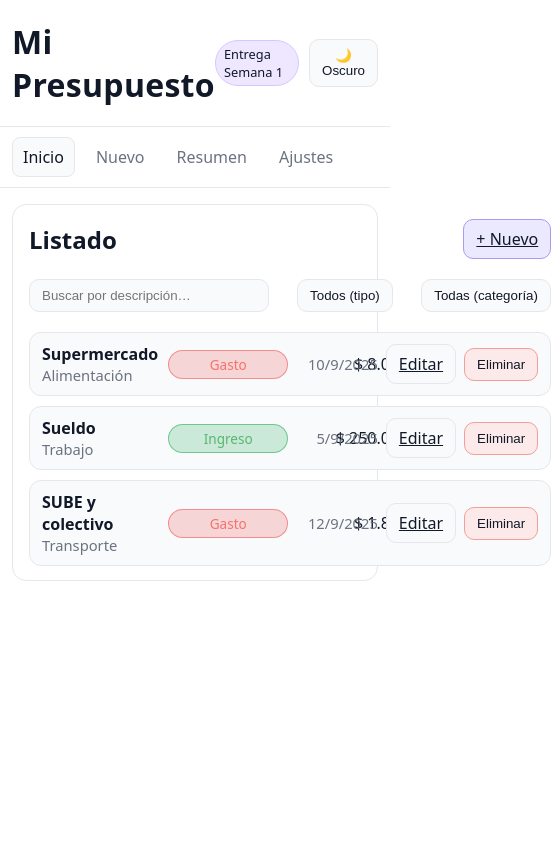
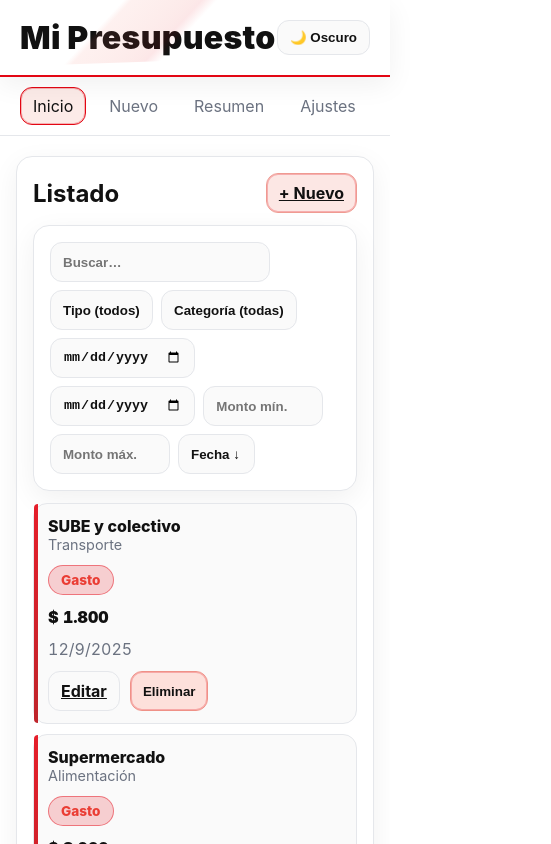
Before and after one commit to liamcohenn/EFSIfinal, a React (Vite) app in the folder tpfinalEFSI/: page / in a window 390 px wide. Shown: the top 844 px of the page, 551 px wide, since content can reach past the window. Built offline with nearby package versions, Linux system fonts and the light colour scheme.

Commit message:
filtros, ajustes y arreglos css

```diff
--- a/tpfinalEFSI/src/components/Header.jsx
+++ b/tpfinalEFSI/src/components/Header.jsx
@@ -7,7 +7,6 @@ export default function Header(){
     <header className="header">
       <h1 className="title">Mi Presupuesto</h1>
       <div style={{display:'flex', alignItems:'center', gap:10}}>
-        <span className="badge">Entrega Semana 1</span>
         <button className="btn" onClick={toggleDark}>
           {dark ? '☀️ Claro' : '🌙 Oscuro'}
         </button>
--- a/tpfinalEFSI/src/components/MovimientoItem.jsx
+++ b/tpfinalEFSI/src/components/MovimientoItem.jsx
@@ -11,23 +11,25 @@ function formatCurrency(n){
 export default function MovimientoItem({ m, onDelete }){
   return (
     <div className="item">
-      <div>
-        <div style={{fontWeight:600}}>{m.descripcion}</div>
-        <div className="helper">{m.categoria}</div>
+      {/* Col 1: Descripción + categoría */}
+      <div className="item-info">
+        <div className="item-title">{m.descripcion}</div>
+        <div className="item-sub">{m.categoria}</div>
       </div>
 
+      {/* Col 2: Tipo */}
       <div className={`tipo ${m.tipo.toLowerCase()}`}>{m.tipo}</div>
 
-      <div style={{textAlign:'right', fontVariantNumeric:'tabular-nums'}}>
-        {formatCurrency(m.monto)}
-      </div>
+      {/* Col 3: Monto (derecha) */}
+      <div className="item-monto">{formatCurrency(m.monto)}</div>
 
-      <div style={{display:'flex', gap:8, justifyContent:'flex-end', alignItems:'center'}}>
-        <div className="helper" style={{textAlign:'right'}}>
-          {new Date(m.fecha).toLocaleDateString('es-AR')}
-        </div>
-        <Link to={`/editar/${m.id}`} className="btn">Editar</Link>
-        <button className="btn warning" onClick={() => onDelete?.(m.id)}>Eliminar</button>
+      {/* Col 4: Fecha (separada del monto) */}
+      <div className="item-fecha">{new Date(m.fecha).toLocaleDateString('es-AR')}</div>
+
+      {/* Col 5: Acciones */}
+      <div className="item-actions">
+        <Link to={`/editar/${m.id}`} className="btn ghost">Editar</Link>
+        <button className="btn danger" onClick={() => onDelete?.(m.id)}>Eliminar</button>
       </div>
     </div>
   )
--- a/tpfinalEFSI/src/context/MovimientosContext.jsx
+++ b/tpfinalEFSI/src/context/MovimientosContext.jsx
@@ -16,57 +16,44 @@ export function MovimientosProvider({ children }) {
   const [movimientos, setMovimientos] = useLocalStorage(STORAGE_KEY, [])
   const [dark, setDark] = useLocalStorage(THEME_KEY, false)
 
-  // Seed inicial si está vacío
   useEffect(() => {
-    if (!movimientos || movimientos.length === 0) {
-      setMovimientos(movimientosMock)
-    }
+    if (!movimientos || movimientos.length === 0) setMovimientos(movimientosMock)
     // eslint-disable-next-line react-hooks/exhaustive-deps
   }, [])
 
-  // Tema
   useEffect(() => {
     const root = document.documentElement
-    if (dark) root.classList.add('dark')
-    else root.classList.remove('dark')
+    if (dark) root.classList.add('dark'); else root.classList.remove('dark')
   }, [dark])
 
   // CRUD
   const addMovimiento = (data) => {
     const nuevo = { ...data, id: genId(), monto: Number(data.monto) }
-    setMovimientos(prev => [nuevo, ...prev].sort((a,b) => new Date(b.fecha) - new Date(a.fecha)))
+    setMovimientos(prev => [nuevo, ...prev].sort((a,b)=> new Date(b.fecha) - new Date(a.fecha)))
   }
-
   const updateMovimiento = (id, data) => {
     setMovimientos(prev =>
       prev.map(m => String(m.id) === String(id) ? { ...m, ...data, monto: Number(data.monto) } : m)
-         .sort((a,b) => new Date(b.fecha) - new Date(a.fecha))
+         .sort((a,b)=> new Date(b.fecha) - new Date(a.fecha))
     )
   }
-
-  const removeMovimiento = (id) => {
-    setMovimientos(prev => prev.filter(m => String(m.id) !== String(id)))
-  }
-
+  const removeMovimiento = (id) => setMovimientos(prev => prev.filter(m => String(m.id) !== String(id)))
   const resetDatos = () => setMovimientos(movimientosMock)
+  const clearDatos = () => setMovimientos([]) // deja vacío
   const toggleDark = () => setDark(!dark)
 
   const value = useMemo(() => ({
     movimientos,
-    setMovimientos,
     addMovimiento,
     updateMovimiento,
     removeMovimiento,
     resetDatos,
+    clearDatos,
     dark,
     toggleDark
   }), [movimientos, dark])
 
-  return (
-    <MovimientosContext.Provider value={value}>
-      {children}
-    </MovimientosContext.Provider>
-  )
+  return <MovimientosContext.Provider value={value}>{children}</MovimientosContext.Provider>
 }
 
 export function useMovimientos() {
--- a/tpfinalEFSI/src/index.css
+++ b/tpfinalEFSI/src/index.css
@@ -1,127 +1,230 @@
+/* Claro */
 :root{
-  /* LIGHT THEME (claro) */
-  --bg: #ffffff;
-  --text: #111827;          /* casi negro */
-  --muted: #6b7280;         /* gris medio */
-  --panel: #ffffff;         /* tarjetas/fondos de panel */
-  --surface: #f8fafc;       /* superficies suaves (items, botones ghost) */
-  --border: #e5e7eb;        /* gris claro */
-  --primary: #7c3aed;
-  --primary-100: #efe7ff;   /* para badge/fondos suaves */
-  --ok: #16a34a;
-  --warn:#f59e0b;
-  --info:#2563eb;
-  --danger:#ef4444;
+  --blanco: #ffffff;
+  --negro: #111111;
+  --rojo: #e30613;       /* rojo River */
+  --rojo-osc: #b80d14;
+  --gris: #6b7280;
+  --gris-claro: #e9ecef;
+  --borde: #e5e7eb;
+
+  --bg: var(--blanco);
+  --panel: #ffffff;
+  --surface: #fafafa;
+  --text: var(--negro);
+  --muted: var(--gris);
+  --shadow: 0 8px 28px rgba(0,0,0,.06);
+
+  --ok: #15a34a;
+  --danger: var(--rojo);
 }
 
-/* DARK THEME (oscuro) */
+/* Oscuro (camiseta alternativa: negro con vivos rojos) */
 html.dark{
-  --bg: #000000;
-  --text: #e5eef7;
-  --muted: #9aa4b2;
-  --panel: #0b0f14;
-  --surface: #0f1524;
-  --border: #1f2a3a;
-  --primary: #7c3aed;
-  --primary-100: rgba(124,58,237,.15);
+  --bg: #0b0b0b;
+  --panel: #121212;
+  --surface: #161616;
+  --text: #f6f6f6;
+  --muted: #b3b3b3;
+  --borde: #262626;
+  --shadow: 0 10px 28px rgba(0,0,0,.45);
+
+  --rojo: #ff2e3a;
+  --rojo-osc: #d61f2a;
+  --gris-claro: #1c1c1c;
+
+  --ok: #22c55e;
+  --danger: var(--rojo);
 }
 
+/* ===== Base ===== */
 *{ box-sizing:border-box; }
 html,body,#root{ height:100%; }
-
 body{
   margin:0;
-  font-family: ui-sans-serif, system-ui, -apple-system, Segoe UI, Roboto, "Helvetica Neue", Arial;
+  font-family: Inter, ui-sans-serif, system-ui, -apple-system, "Segoe UI", Roboto, Arial;
   background: var(--bg);
-  color:var(--text);
+  color: var(--text);
+}
+.container{ max-width:1040px; margin:20px auto; padding:0 16px; }
+.helper{ color:var(--muted); font-size:.92rem; }
+
+/* ===== Header con franja diagonal ===== */
+.header{
+  position: sticky; top:0; z-index:15;
+  display:flex; align-items:center; justify-content:space-between;
+  padding:18px 20px;
+  background: var(--panel);
+  border-bottom: 2px solid var(--rojo);
+  box-shadow: var(--shadow);
+  overflow: hidden;
+}
+.header::before{
+  content:"";
+  position:absolute; inset:-60% -40% auto auto;
+  width:180%; height:140%;
+  background: linear-gradient(135deg, transparent 40%, color-mix(in oklab, var(--rojo) 70%, #fff) 41%, var(--rojo) 50%, transparent 52%);
+  opacity:.10; pointer-events:none;
+  transform: rotate(-2deg);
+}
+.title{ margin:0; font-weight:900; letter-spacing:.3px; }
+
+/* Badge semana */
+.badge{
+  background: color-mix(in oklab, var(--rojo) 12%, #fff);
+  color: var(--text);
+  border:1px solid color-mix(in oklab, var(--rojo) 55%, var(--borde));
+  padding:4px 10px; border-radius:999px; font-size:.8rem; font-weight:700;
 }
 
-.container{ max-width:980px; margin:16px auto; padding:0 12px; }
-
-/* HEADER */
-.header{
-  padding:20px 12px;
-  border-bottom:1px solid var(--border);
-  display:flex; align-items:center; justify-content:space-between;
-  background: var(--panel);
-}
-
-.title{ margin:0; font-weight:700; letter-spacing:.3px; color: var(--text); }
-
-.badge{
-  background: var(--primary-100);
-  color: var(--text);
-  border:1px solid color-mix(in oklab, var(--primary), #fff 70%);
-  padding:4px 8px; border-radius:999px; font-size:.8rem;
-}
-
-/* NAVBAR */
+/* ===== Nav ===== */
 .nav{
   display:flex; gap:10px; align-items:center;
-  padding:10px 12px;
-  border-bottom:1px solid var(--border);
-  background: var(--panel);
+  padding:10px 20px; background: var(--panel);
+  border-bottom: 1px solid var(--borde);
 }
 .nav a{
   text-decoration:none; color:var(--muted);
-  padding:8px 10px; border-radius:8px; border:1px solid transparent;
+  padding:8px 12px; border-radius:12px;
+  border:1px solid transparent;
+  transition: .15s ease;
 }
+.nav a:hover{ color: var(--text); }
 .nav a.active{
-  color:var(--text);
-  border-color:var(--border);
-  background: var(--surface);
+  color: var(--text);
+  border-color: var(--rojo);
+  background: color-mix(in oklab, var(--rojo) 8%, var(--surface));
+  box-shadow: inset 0 0 0 1px color-mix(in oklab, var(--rojo) 25%, transparent);
 }
 
-/* CARDS / LISTAS */
+/* ===== Tarjetas / paneles ===== */
 .card{
-  background:var(--panel);
-  border:1px solid var(--border);
-  border-radius:14px; padding:14px 16px;
+  background: var(--panel);
+  border:1px solid var(--borde);
+  border-radius:16px;
+  padding:16px;
+  box-shadow: var(--shadow);
 }
+.row{ display:flex; justify-content:space-between; align-items:center; gap:10px; }
 
+/* ===== Controles ===== */
+.btn{
+  appearance:none; cursor:pointer; user-select:none;
+  border:1px solid var(--borde);
+  background: var(--surface);
+  color: var(--text);
+  border-radius:12px;
+  padding:9px 12px; font-weight:700;
+  transition: transform .06s ease, background .2s ease, border-color .2s ease, box-shadow .2s ease;
+}
+.btn:hover{ transform: translateY(-1px); }
+.btn:active{ transform: translateY(0); }
+.btn.primary{
+  background: color-mix(in oklab, var(--rojo) 10%, var(--surface));
+  border-color: color-mix(in oklab, var(--rojo) 45%, var(--borde));
+  box-shadow: inset 0 0 0 1px color-mix(in oklab, var(--rojo) 25%, transparent);
+}
+.btn.danger{
+  background: color-mix(in oklab, var(--danger) 14%, var(--surface));
+  border-color: color-mix(in oklab, var(--danger) 50%, var(--borde));
+  box-shadow: inset 0 0 0 1px color-mix(in oklab, var(--danger) 25%, transparent);
+}
+.btn.ghost{ background: transparent; }
+
+input.btn, select.btn{ min-height: 40px; outline:none; }
+
+/* ===== KPIs ===== */
+.kpi-ingreso{ color:#16a34a; }
+.kpi-gasto{ color:var(--danger); }
+
+/* ===== Lista de movimientos (monto y fecha separados) ===== */
 .list{ display:flex; flex-direction:column; gap:10px; }
 
 .item{
   display:grid;
-  grid-template-columns: 1fr 120px 110px 120px;
-  gap:10px; align-items:center;
-  border:1px solid var(--border);
-  border-radius:12px;
-  padding:10px 12px;
+  grid-template-columns: 1fr 110px 140px 120px 180px; /* info | tipo | monto | fecha | acciones */
+  align-items:center; gap:12px;
   background: var(--surface);
+  border:1px solid var(--borde);
+  border-radius:14px; padding:12px 14px;
+  position: relative;
+}
+.item::after{
+  /* mini acento vertical rojo respirando River */
+  content:""; position:absolute; left:0; top:0; bottom:0; width:4px;
+  background: linear-gradient(180deg, var(--rojo), var(--rojo-osc));
+  border-radius:14px 0 0 14px; opacity:.9;
 }
 
-.item .tipo{ font-size:.85rem; padding:4px 8px; border-radius:999px; text-align:center; }
+.item-info .item-title{ font-weight:800; }
+.item-info .item-sub{ color:var(--muted); font-size:.9rem; }
+
+.item .tipo{
+  font-size:.85rem; padding:6px 12px; border-radius:999px; text-align:center; font-weight:800;
+  border:1px solid;
+}
 .item .tipo.ingreso{
-  background: color-mix(in oklab, var(--ok) 20%, transparent);
-  color: color-mix(in oklab, var(--ok) 80%, #fff);
-  border:1px solid color-mix(in oklab, var(--ok) 50%, transparent);
+  background: color-mix(in oklab, var(--ok) 18%, transparent);
+  color: color-mix(in oklab, var(--ok) 85%, #fff);
+  border-color: color-mix(in oklab, var(--ok) 45%, transparent);
 }
 .item .tipo.gasto{
-  background: color-mix(in oklab, var(--danger) 20%, transparent);
-  color: color-mix(in oklab, var(--danger) 80%, #fff);
-  border:1px solid color-mix(in oklab, var(--danger) 50%, transparent);
+  background: color-mix(in oklab, var(--danger) 18%, transparent);
+  color: color-mix(in oklab, var(--danger) 90%, #fff);
+  border-color: color-mix(in oklab, var(--danger) 45%, transparent);
 }
 
-.row{ display:flex; justify-content:space-between; align-items:center; margin-bottom:8px; }
+.item-monto{
+  text-align:right; font-variant-numeric: tabular-nums; font-weight:900;
+}
+.item-fecha{
+  text-align:center; color: var(--muted); font-variant-numeric: tabular-nums;
+}
+.item-actions{ display:flex; gap:10px; justify-content:flex-end; }
 
-/* BOTONES */
-.btn{
-  appearance:none;
-  border:1px solid var(--border);
-  background: var(--surface);
-  color: var(--text);
-  border-radius:10px; padding:8px 12px; cursor:pointer;
+/* ===== Formularios (Formik) ===== */
+form.card h2{ margin:0 0 6px 0; }
+form.card label{ display:block; font-weight:700; margin-bottom:6px; }
+form.card .btn{ width:100%; }
+form.card .helper{ margin-top:6px; }
+
+/* ===== Separadores/Detalles “River” ===== */
+.separator{
+  height:2px; border:none;
+  background: linear-gradient(90deg, transparent, var(--rojo), transparent);
+  margin: 8px 0;
 }
-.btn.primary{
-  border-color: color-mix(in oklab, var(--primary) 50%, var(--border));
-  background: color-mix(in oklab, var(--primary) 10%, var(--surface));
+
+/* ===== Responsive ===== */
+@media (max-width: 980px){
+  .item{
+    grid-template-columns: 1fr 110px 120px;
+    grid-template-areas:
+      "info  tipo  monto"
+      "info  fecha acciones";
+    align-items:start;
+  }
+  .item-info{ grid-area: info; }
+  .item .tipo{ grid-area: tipo; justify-self:start; }
+  .item-monto{ grid-area: monto; }
+  .item-fecha{ grid-area: fecha; text-align:left; }
+  .item-actions{ grid-area: acciones; justify-content:flex-start; }
 }
-.btn.warning{
-  border-color: color-mix(in oklab, var(--danger) 50%, var(--border));
-  background: color-mix(in oklab, var(--danger) 10%, var(--surface));
+@media (max-width: 560px){
+  .item{
+    grid-template-columns: 1fr;
+    grid-template-areas:
+      "info"
+      "tipo"
+      "monto"
+      "fecha"
+      "acciones";
+  }
+  .item-monto, .item-fecha{ text-align:left; }
 }
-.btn.ghost{ background:transparent; }
-.btn:disabled{ opacity:.6; cursor:not-allowed; }
 
-.helper{ color:var(--muted); font-size:.92rem; }
+/* ===== Focus visible ===== */
+:focus-visible{
+  outline: 2px solid color-mix(in oklab, var(--rojo) 60%, transparent);
+  outline-offset: 2px;
+}
--- a/tpfinalEFSI/src/pages/Ajustes.jsx
+++ b/tpfinalEFSI/src/pages/Ajustes.jsx
@@ -1,10 +1,10 @@
 import { useMovimientos } from '../context/MovimientosContext'
 
 export default function Ajustes(){
-  const { resetDatos, dark, toggleDark } = useMovimientos()
+  const { resetDatos, clearDatos, dark, toggleDark } = useMovimientos()
 
   return (
-    <section className="card">
+    <section className="card" style={{display:'grid', gap:12}}>
       <h2>Ajustes</h2>
 
       <div className="row">
@@ -19,12 +19,12 @@ export default function Ajustes(){
 
       <div className="row">
         <div>
-          <div style={{fontWeight:600}}>Reiniciar datos</div>
-          <div className="helper">Vuelve a cargar los datos de ejemplo</div>
+          <div style={{fontWeight:600}}>Vaciar datos</div>
+          <div className="helper">Elimina todos los movimientos guardados</div>
         </div>
-        <button className="btn warning" onClick={resetDatos}>
-          Restablecer mock
-        </button>
+        <button className="btn warning" onClick={()=>{
+          if (confirm("¿Vaciar todos los datos? Esta acción no se puede deshacer.")) clearDatos()
+        }}>Vaciar</button>
       </div>
     </section>
   )
--- a/tpfinalEFSI/src/pages/Listado.jsx
+++ b/tpfinalEFSI/src/pages/Listado.jsx
@@ -6,24 +6,37 @@ import ListaMovimientos from '../components/ListaMovimientos'
 export default function Listado(){
   const { movimientos, removeMovimiento } = useMovimientos()
 
-  // filtros básicos
+  // Filtros
   const [q, setQ] = useState("")
-  const [tipo, setTipo] = useState("")          // "", "Ingreso", "Gasto"
-  const [categoria, setCategoria] = useState("") // "", "Alimentación", ...
+  const [tipo, setTipo] = useState("")
+  const [categoria, setCategoria] = useState("")
+  const [desde, setDesde] = useState("")     // yyyy-mm-dd
+  const [hasta, setHasta] = useState("")     // yyyy-mm-dd
+  const [minMonto, setMinMonto] = useState("")
+  const [maxMonto, setMaxMonto] = useState("")
+  const [orden, setOrden] = useState("fecha-desc") // fecha-asc|fecha-desc|monto-asc|monto-desc
 
   const filtered = useMemo(() => {
-    return movimientos.filter(m => {
-      const matchQ = q ? (m.descripcion.toLowerCase().includes(q.toLowerCase())) : true
-      const matchTipo = tipo ? m.tipo === tipo : true
-      const matchCat = categoria ? m.categoria === categoria : true
-      return matchQ && matchTipo && matchCat
-    })
-  }, [movimientos, q, tipo, categoria])
+    let out = [...movimientos];
+    out = out.filter(m => q ? m.descripcion.toLowerCase().includes(q.toLowerCase()) : true);
+    out = out.filter(m => tipo ? m.tipo === tipo : true);
+    out = out.filter(m => categoria ? m.categoria === categoria : true);
+    out = out.filter(m => desde ? new Date(m.fecha) >= new Date(desde) : true);
+    out = out.filter(m => hasta ? new Date(m.fecha) <= new Date(hasta) : true);
+    out = out.filter(m => minMonto ? Number(m.monto) >= Number(minMonto) : true);
+    out = out.filter(m => maxMonto ? Number(m.monto) <= Number(maxMonto) : true);
+
+    switch (orden) {
+      case "fecha-asc":    out.sort((a,b)=> new Date(a.fecha) - new Date(b.fecha)); break;
+      case "monto-asc":    out.sort((a,b)=> Number(a.monto) - Number(b.monto)); break;
+      case "monto-desc":   out.sort((a,b)=> Number(b.monto) - Number(a.monto)); break;
+      default:             out.sort((a,b)=> new Date(b.fecha) - new Date(a.fecha));
+    }
+    return out;
+  }, [movimientos, q, tipo, categoria, desde, hasta, minMonto, maxMonto, orden]);
 
   const onDelete = (id) => {
-    if (confirm("¿Eliminar este movimiento?")) {
-      removeMovimiento(id)
-    }
+    if (confirm("¿Eliminar este movimiento?")) removeMovimiento(id)
   }
 
   const categorias = useMemo(() => {
@@ -35,28 +48,32 @@ export default function Listado(){
     <section className="card" style={{ display: 'grid', gap: 12 }}>
       <div className="row">
         <h2 style={{margin:0}}>Listado</h2>
-        <div style={{ display:'flex', gap:8 }}>
         <Link to="/nuevo" className="btn primary">+ Nuevo</Link>
       </div>
-      </div>
 
-      {/* Filtros */}
-      <div className="row" style={{ gap: 8, flexWrap:'wrap' }}>
-        <input
-          className="btn"
-          placeholder="Buscar por descripción…"
-          value={q}
-          onChange={e=>setQ(e.target.value)}
-          style={{ minWidth: 240 }}
-        />
+      {/* Filtros avanzados */}
+      <div className="card" style={{display:'grid', gap:8}}>
+        <div style={{display:'flex', gap:8, flexWrap:'wrap'}}>
+          <input className="btn" placeholder="Buscar…" value={q} onChange={e=>setQ(e.target.value)} style={{minWidth:220}} />
           <select className="btn" value={tipo} onChange={e=>setTipo(e.target.value)}>
-          <option value="">Todos (tipo)</option>
+            <option value="">Tipo (todos)</option>
             <option value="Ingreso">Ingreso</option>
             <option value="Gasto">Gasto</option>
           </select>
           <select className="btn" value={categoria} onChange={e=>setCategoria(e.target.value)}>
-          {categorias.map(c => <option key={c} value={c}>{c || "Todas (categoría)"}</option>)}
+            {categorias.map(c => <option key={c} value={c}>{c || "Categoría (todas)"}</option>)}
           </select>
+          <input className="btn" type="date" value={desde} onChange={e=>setDesde(e.target.value)} />
+          <input className="btn" type="date" value={hasta} onChange={e=>setHasta(e.target.value)} />
+          <input className="btn" type="number" placeholder="Monto mín." value={minMonto} onChange={e=>setMinMonto(e.target.value)} style={{width:120}} />
+          <input className="btn" type="number" placeholder="Monto máx." value={maxMonto} onChange={e=>setMaxMonto(e.target.value)} style={{width:120}} />
+          <select className="btn" value={orden} onChange={e=>setOrden(e.target.value)}>
+            <option value="fecha-desc">Fecha ↓</option>
+            <option value="fecha-asc">Fecha ↑</option>
+            <option value="monto-desc">Monto ↓</option>
+            <option value="monto-asc">Monto ↑</option>
+          </select>
+        </div>
       </div>
 
       <ListaMovimientos movimientos={filtered} onDelete={onDelete} />
```
Lines whose indentation alone changed are shown as unchanged.
